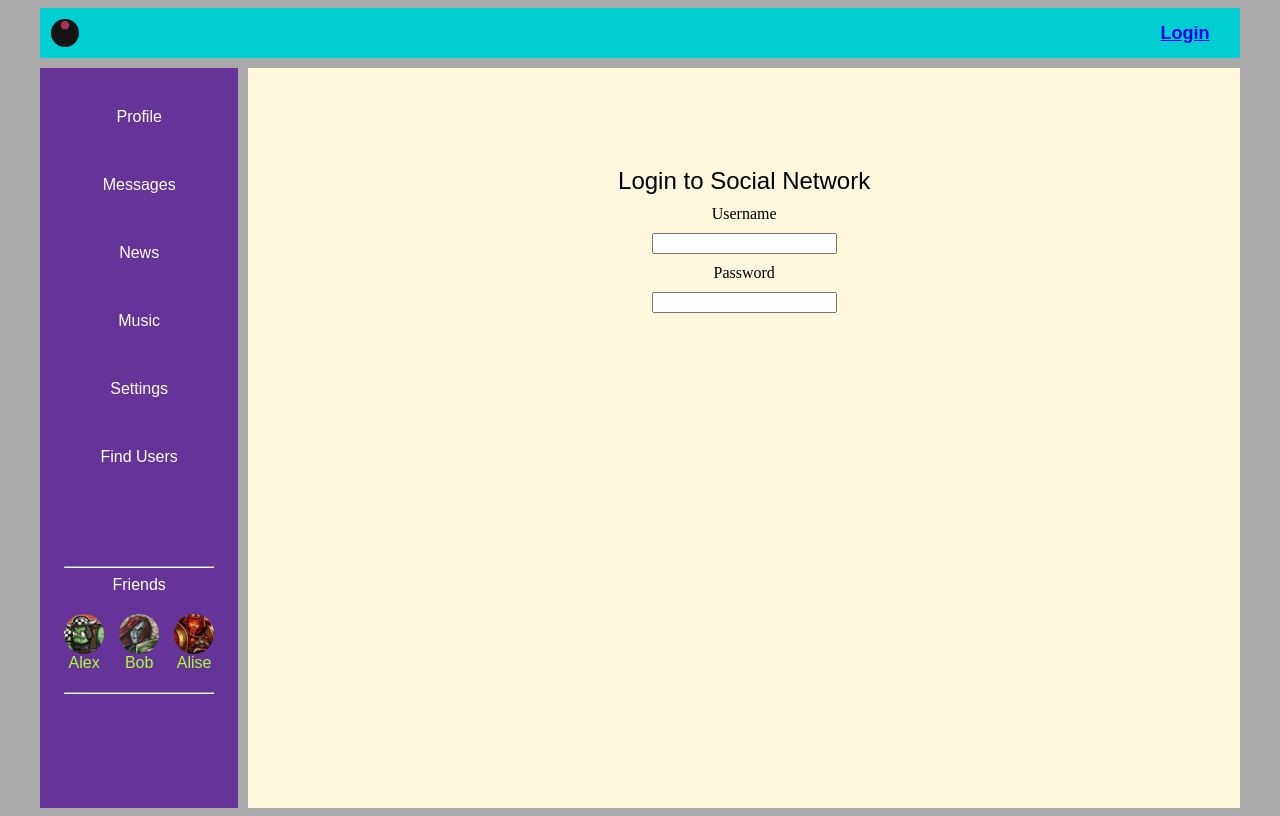
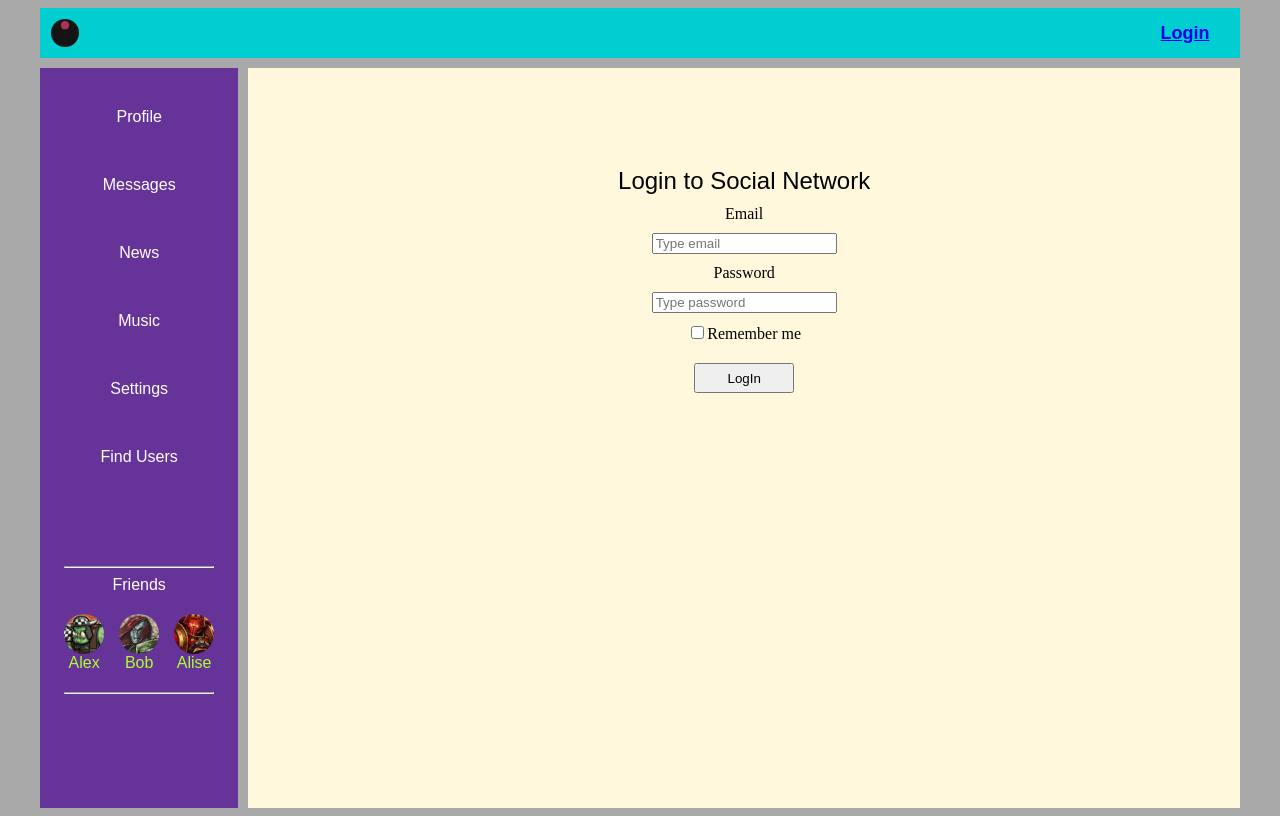
Before and after one commit to GrindezeR/SocialNetwork, a React (Create React App) app: page /login in a window 1280 px wide. Built offline with nearby package versions, Linux system fonts and the light colour scheme; no server answers.

Commit message:
L75 Formik

```diff
--- a/package.json
+++ b/package.json
@@ -15,6 +15,7 @@
     "@types/redux-thunk": "^2.1.0",
     "@types/uuid": "^8.3.1",
     "axios": "^0.23.0",
+    "formik": "^2.2.9",
     "react": "^17.0.2",
     "react-dom": "^17.0.2",
     "react-redux": "^7.2.5",
--- a/src/API/api.ts
+++ b/src/API/api.ts
@@ -18,8 +18,15 @@ export type AxiosAuthType = {
     resultCode: number
     messages: string[]
 }
-type AxiosUpdateStatus = {
+type AxiosUpdateStatusType = {
     resultCode: 0 | 1
+}
+
+type AxiosAuthoriseResponseType = {
+    resultCode: 0 | 1,
+    data: {
+        userId: number
+    }
 }
 
 const instance = axios.create({
@@ -46,10 +53,20 @@ export const usersAPI = {
 }
 
 export const authAPI = {
+    //Залогинены ли мы?
     authMe() {
         return instance.get<AxiosAuthType>(`auth/me`)
             .then(res => res.data)
     },
+
+    authorizeMe(email: string, password: string, remember: boolean) {
+        return instance.post<any>(`auth/login`, {
+            email: email,
+            password: password,
+            rememberMe: remember,
+        })
+            .then(res => res.data)
+    }
 }
 
 export const profileAPI = {
@@ -63,7 +80,7 @@ export const profileAPI = {
     },
 
     setStatus(newStatus: string) {
-        return instance.put<AxiosUpdateStatus>(`profile/status`, {status: newStatus})
+        return instance.put<AxiosUpdateStatusType>(`profile/status`, {status: newStatus})
             .then(res => res.data)
     }
 }
--- a/src/Redux/Auth-reducer.ts
+++ b/src/Redux/Auth-reducer.ts
@@ -6,6 +6,9 @@ export type InitialStateType = {
     email: string | null
     login: string | null
     isAuth: boolean
+
+    password: string
+    remember: boolean
 }
 
 const initialState: InitialStateType = {
@@ -13,6 +16,8 @@ const initialState: InitialStateType = {
     email: null,
     login: null,
     isAuth: false,
+    remember: false,
+    password: '',
 }
 
 export const authReducer = (state = initialState, action: ActionsType): InitialStateType => {
@@ -20,20 +25,29 @@ export const authReducer = (state = initialState, action: ActionsType): InitialS
     switch (action.type) {
         case "SET-USER-DATA":
             return {...state, ...action.data, isAuth: true}
+        case "SET-USER-DATA-FROM-LOGIN":
+            return {...state, ...action.payload, isAuth: true}
         default:
             return state;
     }
 }
 
-type ActionsType = setAuthDataActionType
+type ActionsType = setAuthDataActionType | authoriseMeType
 
 type setAuthDataActionType = ReturnType<typeof setAuthUserData>;
+type authoriseMeType = ReturnType<typeof setUserLoginData>;
 
 export const setAuthUserData = (userId: number, email: string, login: string) => {
     return {type: 'SET-USER-DATA', data: {userId, email, login}} as const
 }
 
-export const authUser = () => {
+export const setUserLoginData = (payload: { email: string, password: string, remember: boolean }) => {
+    return {
+        type: 'SET-USER-DATA-FROM-LOGIN', payload
+    } as const
+}
+
+export const authUserCheck = () => {
     // Функция authUser это thunkCreator, сам thunk это функция которую возвращает authUser
     return (dispatch: Dispatch) => {
         authAPI.authMe()
@@ -45,3 +59,16 @@ export const authUser = () => {
             });
     }
 }
+
+export const authUser = (email: string, password: string, remember: boolean) => {
+    return (dispatch: Dispatch) => {
+        authAPI.authorizeMe(email, password, remember)
+            .then(data => {
+                if (data.resultCode === 0) {
+                    dispatch(setUserLoginData({email, password, remember}));
+                } else {
+                    console.log('Auth error');
+                }
+            })
+    }
+}
--- a/src/components/Header/HeaderContainer.tsx
+++ b/src/components/Header/HeaderContainer.tsx
@@ -2,7 +2,7 @@ import React from "react";
 import {Header} from "./Header";
 import {connect} from "react-redux";
 import {AppStateType} from "../../Redux/Redux-store";
-import {authUser} from "../../Redux/Auth-reducer";
+import {authUserCheck} from "../../Redux/Auth-reducer";
 
 
 class HeaderContainer extends React.Component<HeaderPropsType> {
@@ -34,4 +34,4 @@ const mapStateToProps = (state: AppStateType): mapStateToPropsType => {
     }
 }
 
-export default connect(mapStateToProps, {authUser})(HeaderContainer);
+export default connect(mapStateToProps, {authUser: authUserCheck})(HeaderContainer);
--- a/src/components/Login/Login.module.css
+++ b/src/components/Login/Login.module.css
@@ -7,6 +7,20 @@
     gap: 10px;
 }
 
+.formWrapper {
+    display: flex;
+    flex-direction: column;
+    align-items: center;
+    gap: 10px;
+}
+
+.loginBtn {
+    cursor: pointer;
+    margin: 10px 0;
+    width: 100px;
+    height: 30px;
+}
+
 .title {
     font-size: 24px;
     font-family: Bahnschrift, sans-serif;
--- a/src/components/Login/Login.tsx
+++ b/src/components/Login/Login.tsx
@@ -1,16 +1,56 @@
 import React from "react";
 import s from './Login.module.css';
+import {Field, Form, Formik, FormikHelpers, FormikValues} from "formik";
+import {authUser} from "../../Redux/Auth-reducer";
+import {useDispatch} from "react-redux";
 
-type LoginPropsType = {
+type LoginPropsType = {}
 
+type MyFormValues = {
+    email: string
+    password: string
+    remember: boolean
 }
 
-export const Login = (props:LoginPropsType) => {
-  return(
-      <div className={s.wrapper}>
-        <div className={s.title}>Login to Social Network</div>
-        <span>Username</span><input type="text"/>
-        <span>Password</span><input type="text"/>
-      </div>
-  );
+export const Login = (props: LoginPropsType) => {
+    return (
+        <div className={s.wrapper}>
+            <div className={s.title}>Login to Social Network</div>
+            <LoginForm/>
+        </div>
+    );
 }
+
+const LoginForm = () => {
+    const dispatch = useDispatch();
+    const initialValues: MyFormValues = {
+        email: '',
+        password: '',
+        remember: false,
+    };
+
+    const onSubmitHandler = (values: FormikValues, actions: FormikHelpers<MyFormValues>) => {
+        console.log({values, actions});
+        let {email, password, remember} = values
+        dispatch(authUser(email, password, remember));
+        actions.resetForm();
+        actions.setSubmitting(false);
+    }
+
+    return (
+        <Formik initialValues={initialValues} onSubmit={onSubmitHandler}>
+            <Form className={s.formWrapper}>
+                <label htmlFor="email">Email</label>
+                <Field id="email" name="email" placeholder="Type email"/>
+
+                <label htmlFor="password">Password</label>
+                <Field type="password" id="password" name="password" placeholder="Type password"/>
+                <div>
+                    <Field type={"checkbox"} name={"remember"}/>
+                    <label>Remember me</label>
+                </div>
+                <button className={s.loginBtn} type="submit">LogIn</button>
+            </Form>
+        </Formik>
+    );
+}
--- a/src/components/Profile/ProfileContainer.tsx
+++ b/src/components/Profile/ProfileContainer.tsx
@@ -57,5 +57,5 @@ const mapStateToProps = (state: AppStateType) => {
 export default compose(
     connect(mapStateToProps, {getUsersProfile, getProfileStatus, updateProfileStatus}),
     withRouter,
-    // withAuthRedirect,
+    withAuthRedirect,
 )(ProfileContainer) as ComponentType
```
Also changed, not shown: 1 other file (tests, documents, lock files or other folders).
